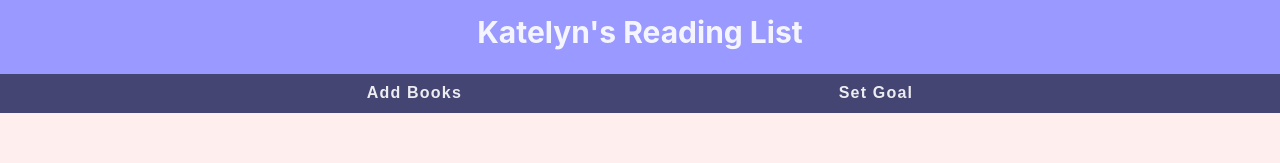
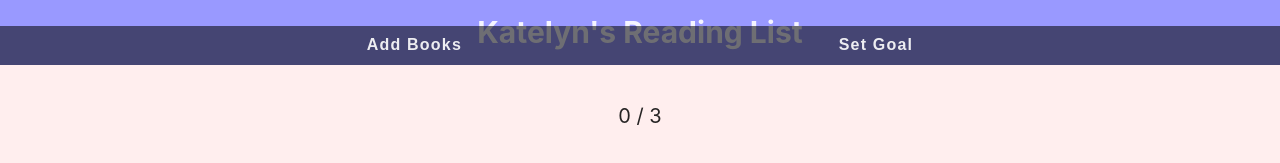
Before and after one commit to GPayton20/katelynsBookNook, a React (Create React App) app: page / in a window 1280 px wide. Shown: the top 163 px of the page. Built offline with nearby package versions, Linux system fonts and the light colour scheme; no server answers; the database is empty.

Commit message:
refactor NavBar with NavButton components, add Done button to AddBookForm

```diff
--- a/src/AddBookForm.js
+++ b/src/AddBookForm.js
@@ -1,7 +1,7 @@
 import { useState } from 'react';
 import FormInput from './FormInput';
 
-const AddBookForm = ({ listToPush }) => {
+const AddBookForm = ({ listToPush, currentState, changeState }) => {
 
   const [titleInput, setTitleInput] = useState('');
   const [authorInput, setAuthorInput] = useState('');
@@ -28,7 +28,7 @@
   }
 
   return (
-    <form action="submit" onSubmit={handleAddBook} className="add-book-form">
+    <form action="submit" onSubmit={() => changeState(!currentState)} className="add-book-form">
 
       <FormInput
         inputID="title"
@@ -41,8 +41,10 @@
         value={authorInput}
         onChange={handleInputChange}
       />
-
-      <button>Add book</button>
+      <div className="buttonContainer">
+        <button onClick={handleAddBook}>Add book</button>
+        <button type="submit">Done</button>
+      </div>
     </form>
   )
 }
--- a/src/App.js
+++ b/src/App.js
@@ -3,6 +3,7 @@
 import firebase from './config/firebase.js'
 import Header from './Header';
 import NavBar from './NavBar';
+import NavButton from './NavButton';
 import AddBookForm from './AddBookForm';
 import Card from './Card'
 import ReadingGoal from './ReadingGoal';
@@ -18,7 +19,7 @@
   const [booksToRead, setBooksToRead] = useState([]);
   const [booksCompleted, setBooksCompleted] = useState([]);
   const [addingBooks, setAddingBooks] = useState(false);
-  const [settingGoal, setSettingGoal] = useState(true);
+  const [settingGoal, setSettingGoal] = useState(false);
   const [userGoal, setUserGoal] = useState(undefined);
 
 
@@ -52,14 +53,20 @@
     <Fragment>
 
       <Header>
-        <NavBar addingBooks={addingBooks} setAddingBooks={setAddingBooks}/>
+        <NavBar>
+          <NavButton text="Add books" onClick={() => setAddingBooks(!addingBooks)} />
+          <NavButton text="Set goal" onClick={() => setSettingGoal(!settingGoal)} />
+        </NavBar>
       </Header>
 
       <div className="wrapper">
         <main>
 
           {addingBooks
-            ? <AddBookForm listToPush={dbRefToRead} />
+            ? <AddBookForm
+                listToPush={dbRefToRead}
+                currentState={addingBooks}
+                changeState={setAddingBooks} />
             : settingGoal
               ? <SetGoalForm />
               : <Fragment>
--- a/src/NavBar.js
+++ b/src/NavBar.js
@@ -1,17 +1,8 @@
-const NavBar = ({ addingBooks, setAddingBooks }) => {
+const NavBar = ({ children }) => {
   return (
     <nav>
       <ul>
-        <li>
-          <button onClick={() => setAddingBooks(!addingBooks)}>
-            Add books
-          </button>
-        </li>
-        <li>
-          <button>
-            Set Goal
-          </button>
-        </li>
+        {children}
       </ul>
     </nav>
   )
--- /dev/null
+++ b/src/NavButton.js
@@ -0,0 +1,11 @@
+const NavButton = ({ text, onClick }) => {
+  return (
+    <li>
+      <button onClick={onClick}>
+        {text}
+      </button>
+    </li>
+  )
+}
+
+export default NavButton;
```
